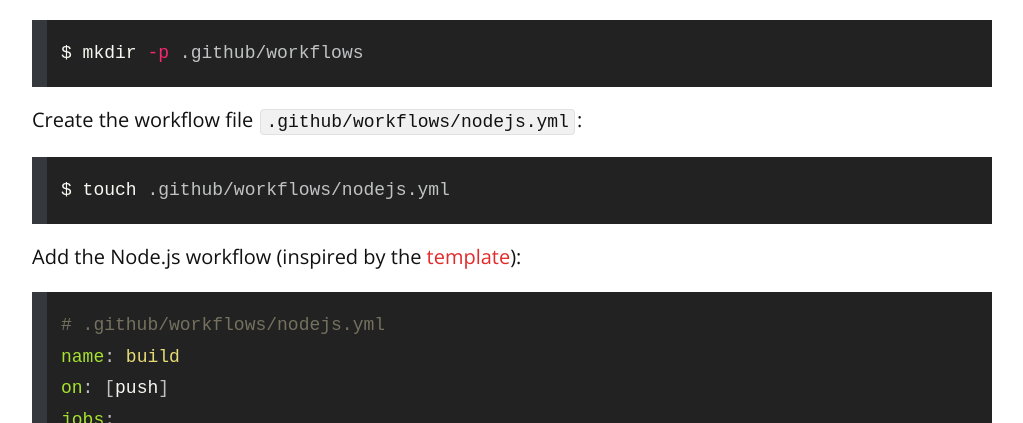
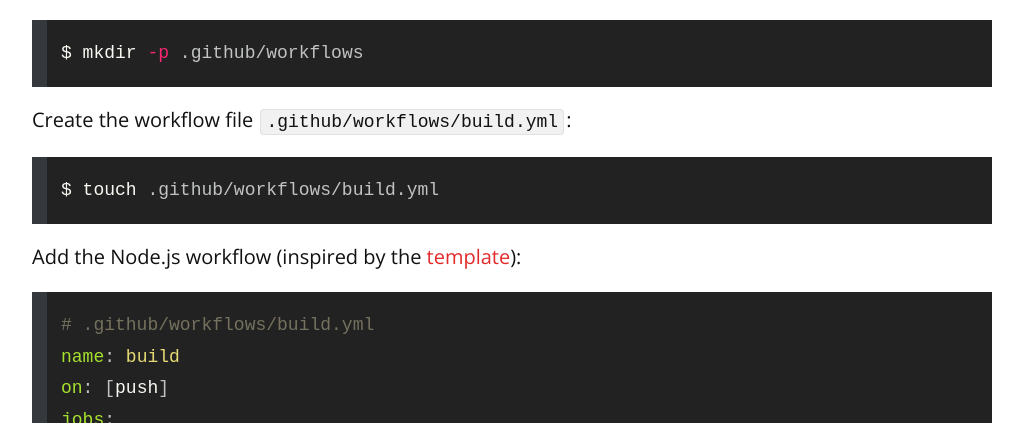
Before and after one commit to remarkablemark/remarkablemark.github.io, a Jekyll site: the page built from _posts/2020/2020-12-11-migrate-travis-ci-to-github-actions-nodejs-workflow.md, in a window 1280 px wide and 900 px high, scrolled down 968 px. Shown: the part 148-571 px from the top of the window, without its empty margins (128-1151 px from the left). Built offline with Jekyll 4.4.1, drawn with Linux system fonts in a browser that asks for light colours; comment, search, counter and statistics services are not loaded.

Commit message:
fix(posts): update "Migrate Travis CI to GitHub Actions (Node.js)"
Post: 2020-12-11-migrate-travis-ci-to-github-actions-nodejs-workflow.md

Replace `.github/workflows/nodejs.yml` with `.github/workflows/build.yml`

````diff
--- a/_posts/2020/2020-12-11-migrate-travis-ci-to-github-actions-nodejs-workflow.md
+++ b/_posts/2020/2020-12-11-migrate-travis-ci-to-github-actions-nodejs-workflow.md
@@ -38,10 +38,10 @@ First, make the directory `.github/workflows`:
 $ mkdir -p .github/workflows
 ```
 
-Create the workflow file `.github/workflows/nodejs.yml`:
+Create the workflow file `.github/workflows/build.yml`:
 
 ```sh
-$ touch .github/workflows/nodejs.yml
+$ touch .github/workflows/build.yml
 ```
 
 Add the Node.js workflow (inspired by the [template](https://docs.github.com/en/free-pro-team@latest/actions/guides/building-and-testing-nodejs#starting-with-the-nodejs-workflow-template)):
@@ -49,7 +49,7 @@ Add the Node.js workflow (inspired by the [template](https://docs.github.com/en/
 {% raw %}
 
 ```yml
-# .github/workflows/nodejs.yml
+# .github/workflows/build.yml
 name: build
 on: [push]
 jobs:
````
